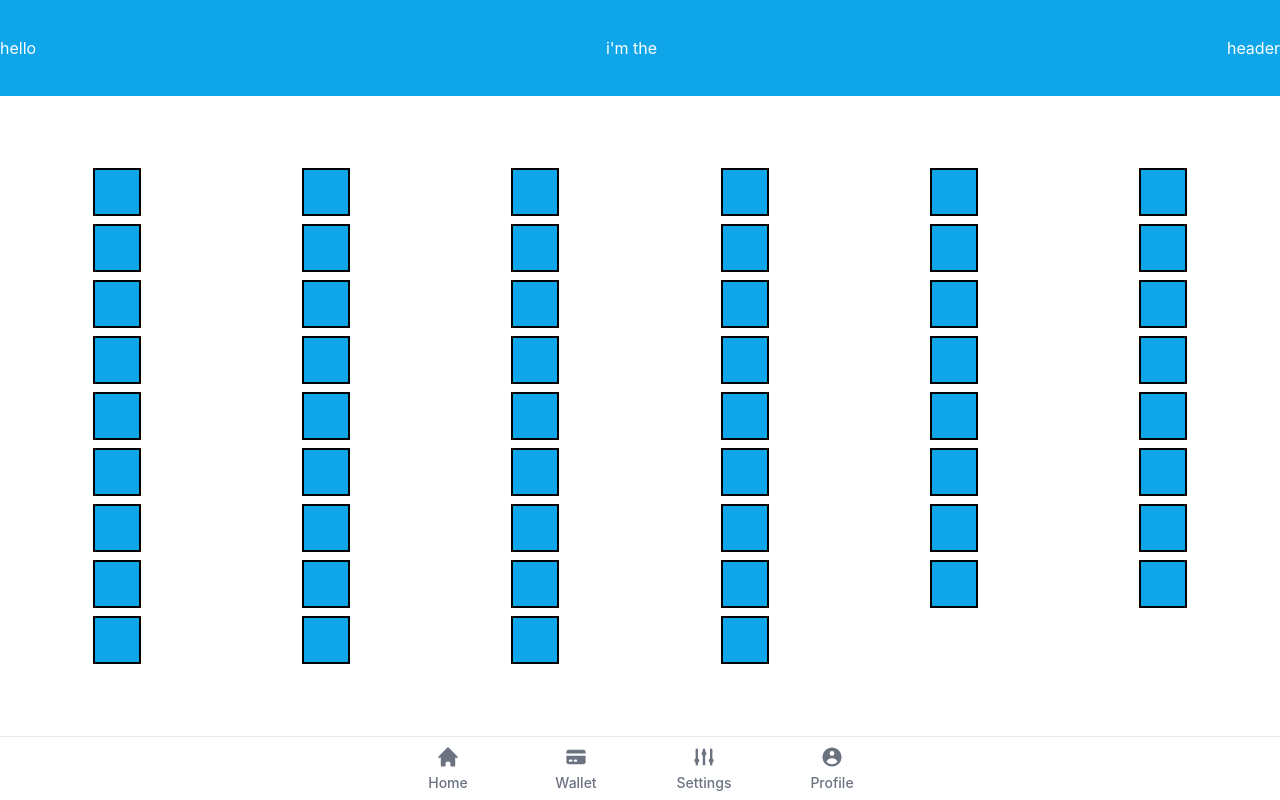
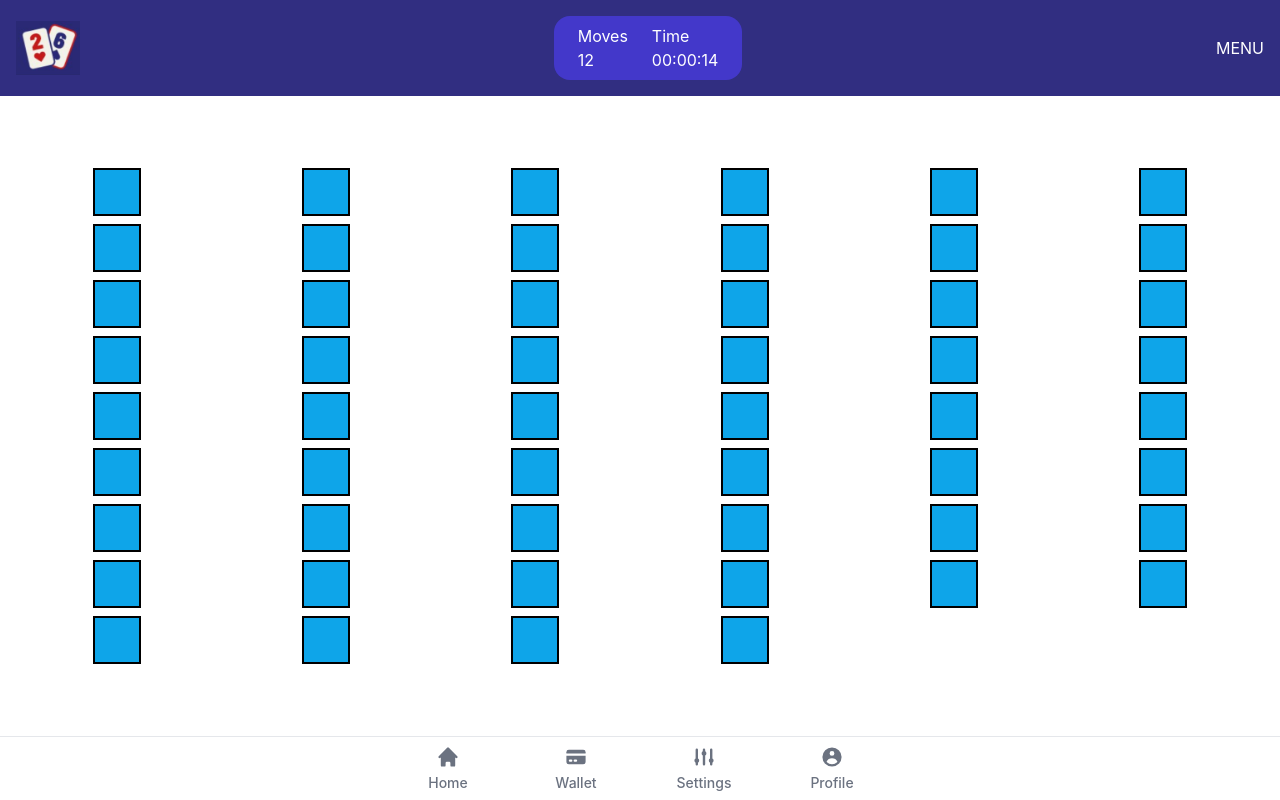
Before and after one commit to singapaul/26pairs, a Gatsby site: page / in a window 1280 px wide. Built offline with nearby package versions, Linux system fonts and the light colour scheme; Gatsby itself is replaced by a stand-in of ours.

Commit message:
Implement icon and timer component

```diff
--- a/src/components/Header/Header.tsx
+++ b/src/components/Header/Header.tsx
@@ -1,5 +1,7 @@
 import React from "react";
 import { ReactNode } from "react";
+// @ts-ignore
+import logo from "../../assets/images/icon.png";
 
 export type HeaderProps = {
   children: ReactNode;
@@ -8,8 +10,12 @@ export type HeaderProps = {
 
 const Header = ({ children, variant }: HeaderProps) => {
   return (
-    <div className="w-full flex justify-between items-center bg-sky-500 text-white min-h-20 h-24">
+    <div className="w-full flex justify-between items-center bg-indigo-900 text-white min-h-20 h-24 px-4">
+      <div>
+        <img className="object-scale-down h-16 w-16 " src={logo} alt="Logo" />
+      </div>
       {children}
+      <button>MENU</button>
     </div>
   );
 };
--- /dev/null
+++ b/src/components/Timer/Timer.tsx
@@ -0,0 +1,26 @@
+import React from "react";
+import { ReactNode } from "react";
+
+export type TimerProps = {
+  moves?: number;
+  time?: number;
+};
+
+const Timer = ({ moves = 12, time = 14 }: TimerProps) => {
+  return (
+    <div className="flex w-fit gap-6 justify-between bg-indigo-700 py-2 px-6 rounded-2xl">
+      {/* move div */}
+      <div>
+        <h2>Moves</h2>
+        <p>{moves}</p>
+      </div>
+      {/* Time div */}
+      <div>
+        <h2>Time</h2>
+        <p>{`00:00:${time}`}</p>
+      </div>
+    </div>
+  );
+};
+
+export default Timer;
--- /dev/null
+++ b/src/components/Timer/index.ts
@@ -0,0 +1,2 @@
+export type { TimerProps } from "./Timer";
+export { default } from "./Timer";
--- a/src/pages/index.tsx
+++ b/src/pages/index.tsx
@@ -5,6 +5,7 @@ import Header from "../components/Header";
 import Footer from "../components/Footer";
 import Card from "../components/Card";
 import Gameboard from "../components/Gameboard/Gameboard";
+import Timer from "../components/Timer";
 
 const pageStyles = {
   color: "#232129",
@@ -17,9 +18,7 @@ const IndexPage: React.FC<PageProps> = () => {
     <main style={pageStyles}>
       <Layout>
         <Header variant="game">
-          <p>hello</p>
-          <p>i'm the</p>
-          <p>header</p>
+          <Timer />
         </Header>
         <Gameboard>
           <Card />
```
Also changed, not shown: src/assets/images/icon.png (added).
